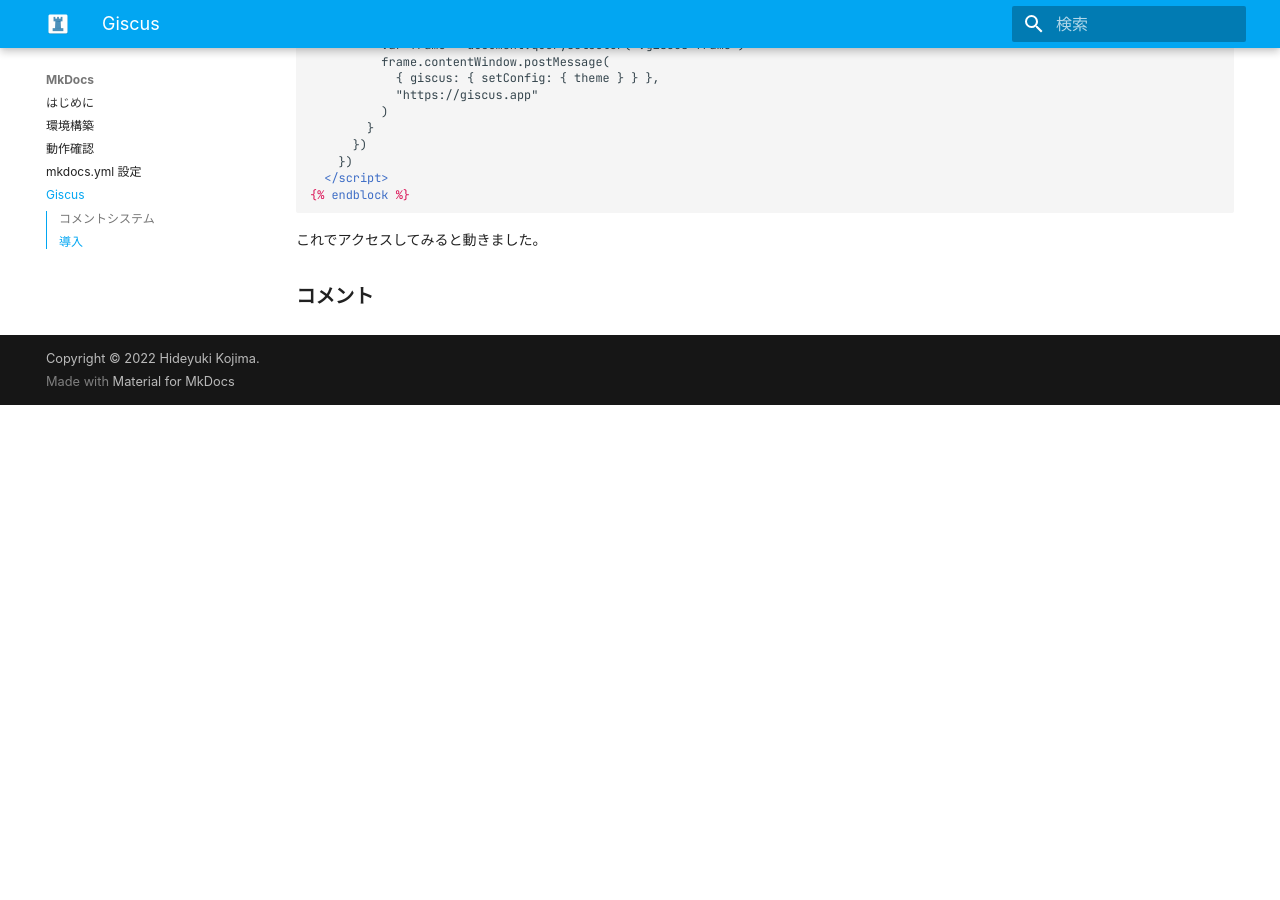
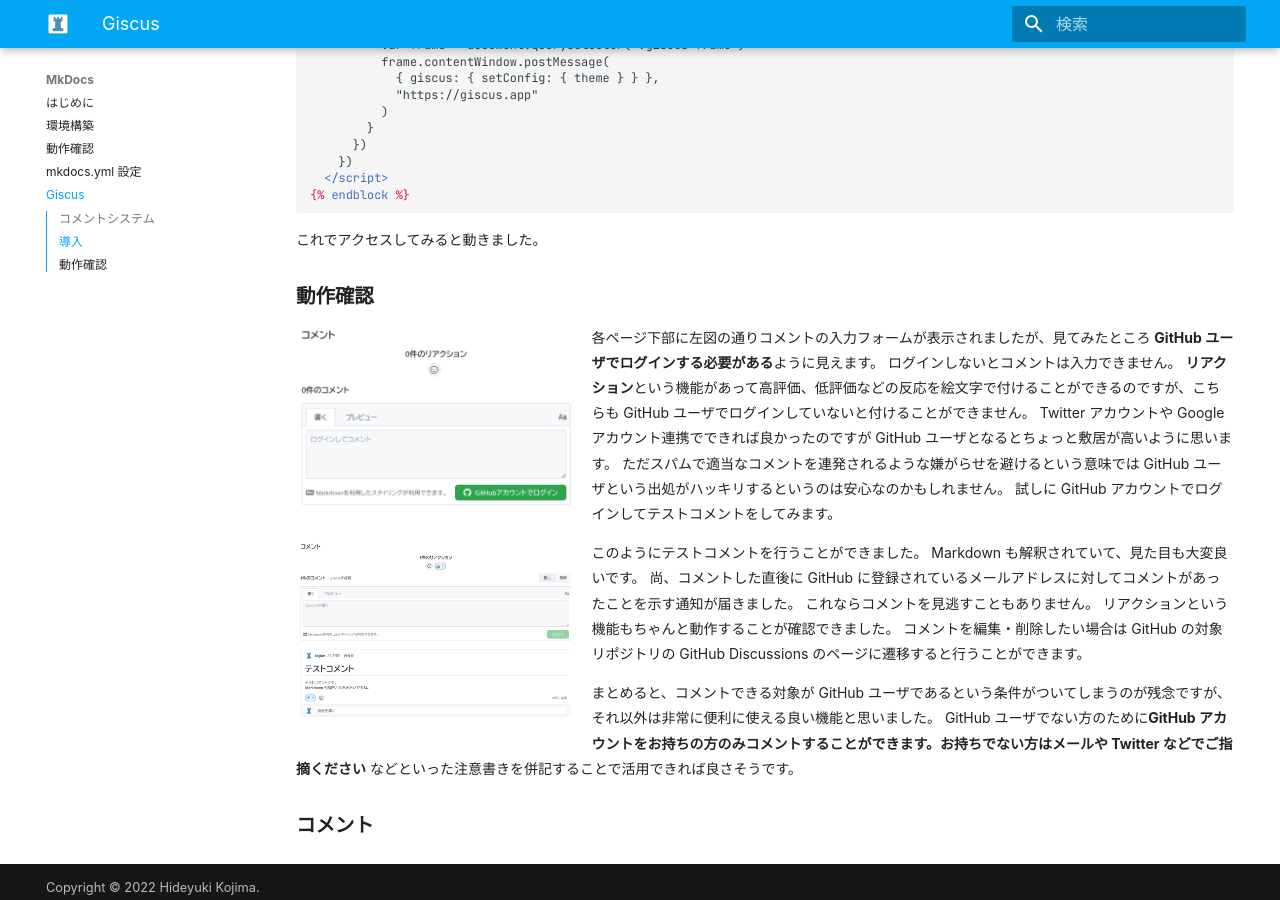
Before and after one commit to kojion/chess, an MkDocs documentation site: the page built from docs/mkdocs/005.md, in a window 1280 px wide and 900 px high, scrolled down 1786 px. Built offline with MkDocs 1.6.1 and Material for MkDocs 9.7.7, drawn with Linux system fonts in a browser that asks for light colours; some web fonts are replaced; comment, search, counter and statistics services are not loaded; before the commit the page ends 2191 px from its top, so only the background shows below that.

Commit message:
Giscus に関して記述

````diff
--- a/docs/mkdocs/005.md
+++ b/docs/mkdocs/005.md
@@ -96,3 +96,27 @@
 ```
 
 これでアクセスしてみると動きました。
+
+## 動作確認
+
+![](../images/005-01.png){width="30%" align="left"}
+
+各ページ下部に左図の通りコメントの入力フォームが表示されましたが、見てみたところ **GitHub ユーザでログインする必要がある**ように見えます。
+ログインしないとコメントは入力できません。
+**リアクション**という機能があって高評価、低評価などの反応を絵文字で付けることができるのですが、こちらも GitHub ユーザでログインしていないと付けることができません。
+Twitter アカウントや Google アカウント連携でできれば良かったのですが GitHub ユーザとなるとちょっと敷居が高いように思います。
+ただスパムで適当なコメントを連発されるような嫌がらせを避けるという意味では GitHub ユーザという出処がハッキリするというのは安心なのかもしれません。
+試しに GitHub アカウントでログインしてテストコメントをしてみます。
+
+![](../images/005-02.png){width="30%" align="left"}
+
+このようにテストコメントを行うことができました。
+Markdown も解釈されていて、見た目も大変良いです。
+尚、コメントした直後に GitHub に登録されているメールアドレスに対してコメントがあったことを示す通知が届きました。
+これならコメントを見逃すこともありません。
+リアクションという機能もちゃんと動作することが確認できました。
+コメントを編集・削除したい場合は GitHub の対象リポジトリの GitHub Discussions のページに遷移すると行うことができます。
+
+まとめると、コメントできる対象が GitHub ユーザであるという条件がついてしまうのが残念ですが、それ以外は非常に便利に使える良い機能と思いました。
+GitHub ユーザでない方のために**GitHub アカウントをお持ちの方のみコメントすることができます。お持ちでない方はメールや Twitter などでご指摘ください**
+などといった注意書きを併記することで活用できれば良さそうです。
````
Also changed, not shown: docs/mkdocs/002.md (+1 -1 lines), docs/mkdocs/images/002-01.png (renamed from docs/mkdocs/images/001.png), docs/mkdocs/images/005-01.png (added), docs/mkdocs/images/005-02.png (added).
